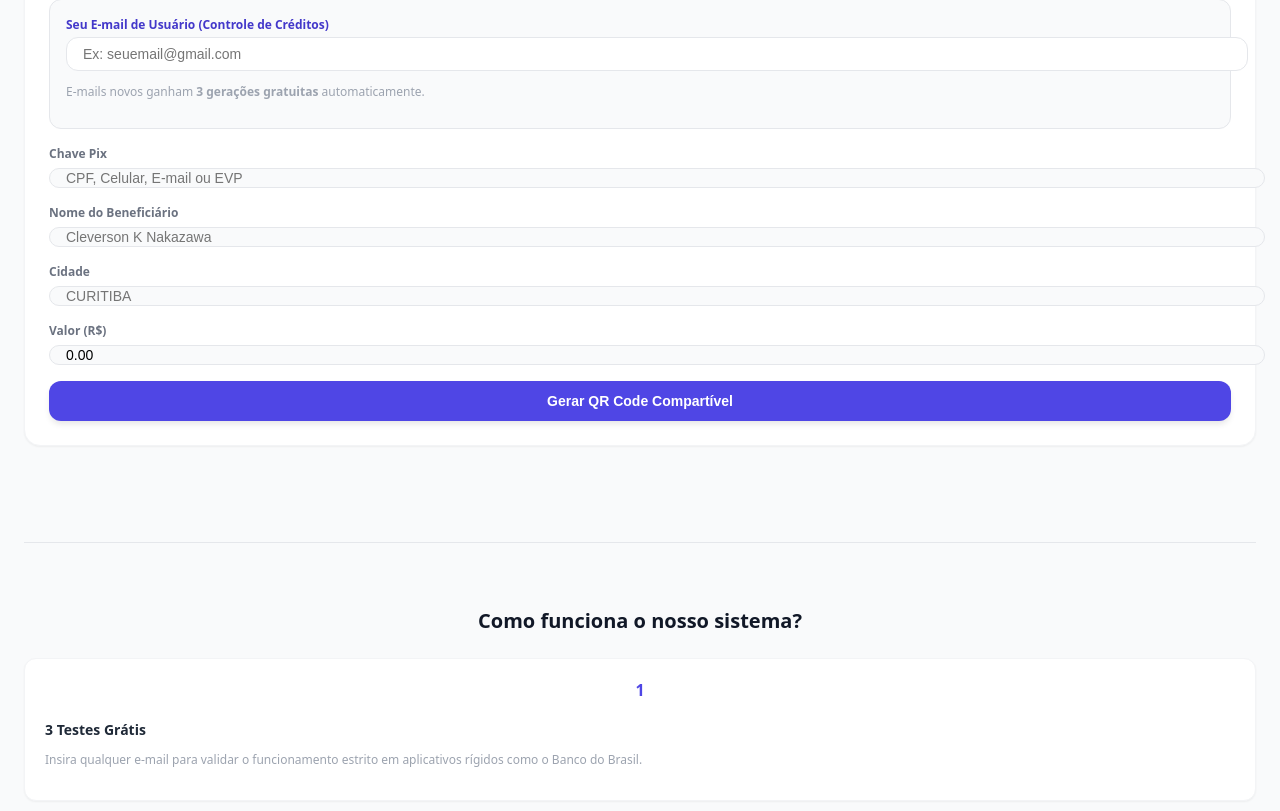
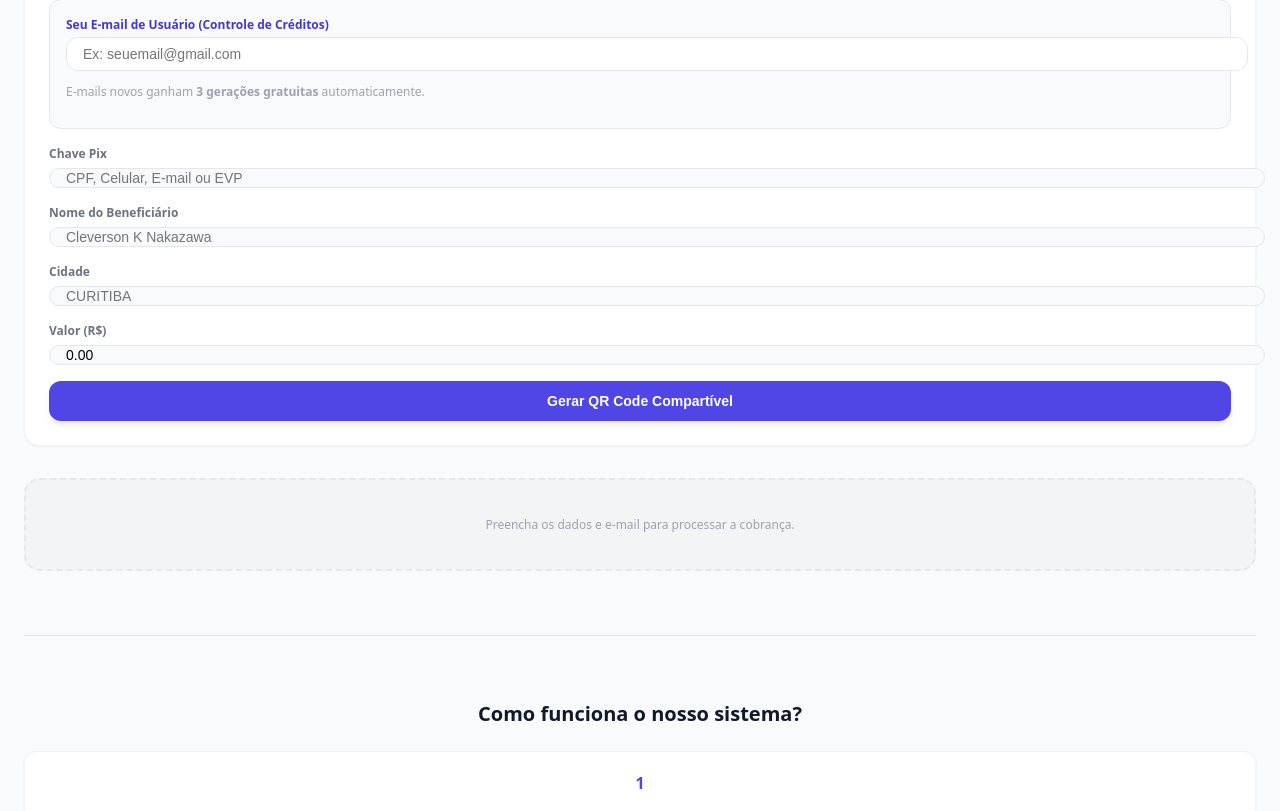
Before and after one commit to Clever1404/meu-projeto-qrcode, a FastAPI app: page / in a window 1280 px wide. Shown: the part 222-1033 px from the top of the page. Run offline with FastAPI, Linux system fonts and the light colour scheme; data that the repository does not hold is empty.

Commit message:
Add files via upload

```diff
--- a/templates/index.html
+++ b/templates/index.html
@@ -215,29 +215,44 @@
                 </form>
             </div>
 
-            <!-- Script JavaScript Corrigido para Atualização de Tela Sem Refresh -->
+               <!-- Painel de Exibição Dinâmica (QR Code do Cliente ou Checkout do Mercado Pago) -->
+            <div>
                 {% if checkout_pix %}
+                <div class="bg-gradient-to-br from-indigo-900 to-purple-950 p-6 rounded-2xl shadow-xl text-white text-center">
+                    <h3 class="font-black text-xl mb-1">Recarregar Créditos</h3>
+                    <p class="text-indigo-200 text-xs mb-4">Adquira 50 créditos por apenas <strong>R$ 19,90</strong></p>
+
+                    <div class="bg-white p-3 rounded-xl inline-block mb-4 shadow-sm">
+                        <img src="{{ checkout_qr }}" alt="Pague com Pix" class="w-40 h-40">
+                    </div>
+
+                    <label class="block text-left text-xs font-bold text-indigo-300 mb-1">Código Copia e Cola Mercado Pago:</label>
+                    <input type="text" id="mp_token" value="{{ checkout_pix }}" readonly class="w-full px-3 py-1.5 bg-indigo-950/50 border border-indigo-800 rounded-lg text-xs font-mono text-indigo-200 mb-3 text-center truncate">
+
+                    <button onclick="navigator.clipboard.writeText(document.getElementById('mp_token').value); alert('Pix Mercado Pago copiado!')"
+                        class="w-full bg-green-500 hover:bg-green-600 text-white font-bold py-2.5 rounded-xl text-sm shadow-md">
+                        Copiar Pix de Recarga
+                    </button>
+                    <p class="text-indigo-300 text-2xs mt-2">Liberação automática após o pagamento.</p>
+                </div>
+
+                <!-- O SCRIPT JAVASCRIPT FICA EMBUTIDO AQUI, DENTRO DO BLOCO DO CHECKOUT -->
                 <script>
                     const emailSolicitado = "{{ email_solicitado }}";
 
-                // Executa a checagem a cada 4 segundos
                     const intervaloChecagem = setInterval(async () => {
                         try {
-                        // Busca o saldo atualizado na rota do servidor
                             const resposta = await fetch(`/checar-creditos?email=${encodeURIComponent(emailSolicitado)}`);
-                        const dados = await resposta.json(); // <-- CORRIGIDO: de reply para resposta
+                            const dados = await resposta.json();
 
-                        // Se o saldo for maior que zero, significa que o Webhook já aprovou o pagamento
                             if (dados.creditos > 0) {
-                            clearInterval(intervaloChecagem); // Para o cronômetro
+                                clearInterval(intervaloChecagem);
 
-                            // --- ATUALIZAÇÃO VISUAL EM TEMPO REAL ---
-                            // Seleciona o card do Mercado Pago na tela e substitui pelo aviso de sucesso
                                 const painelLateral = document.querySelector('.bg-gradient-to-br');
                                 if (painelLateral) {
                                     painelLateral.innerHTML = `
                                         <div class="p-2 text-center">
-                                        <div class="w-12 h-12 bg-green-500 text-white rounded-full flex items-center justify-center mx-auto mb-4 shadow-md" style="font-size: 1.5rem; font-weight: bold;">
+                                            <div class="w-12 h-12 bg-green-500 text-white rounded-full flex items-center justify-center mx-auto mb-4 shadow-md" style="font-size: 1.5rem; font-weight: bold; line-height: 48px;">
                                                 ✓
                                             </div>
                                             <h3 class="font-black text-xl text-green-400 mb-1">Crédito Liberado!</h3>
@@ -254,9 +269,24 @@
                         }
                     }, 4000);
                 </script>
+
+                {% elif qrcode_gerado %}
+                <div class="bg-white p-6 rounded-2xl shadow-sm border border-gray-100 text-center">
+                    <span class="text-xs font-bold text-green-600 bg-green-50 px-2.5 py-1 rounded-full">QR Code Ativo</span>
+                    <div class="my-4 flex justify-center">
+                        <img src="{{ qrcode_gerado }}" alt="QR Code Pix" class="w-44 h-44 border p-2 bg-white rounded-lg border-gray-200">
+                    </div>
+                    <input type="text" id="copia_cola" value="{{ payload_final }}" readonly class="w-full px-3 py-1.5 bg-gray-50 border rounded-lg text-xs font-mono text-gray-500 mb-3 text-center truncate border-gray-200">
+                    <button onclick="navigator.clipboard.writeText(document.getElementById('copia_cola').value); alert('Código copiado!')" class="w-full bg-gray-900 hover:bg-gray-800 text-white text-sm font-bold py-2 rounded-xl shadow-md">Copiar Código</button>
+                </div>
+
+                {% else %}
+                <div class="bg-gray-100 p-6 rounded-2xl border border-gray-200 text-center text-gray-400 py-20" style="border-style:dashed; border-width:2px;">
+                    <p class="text-xs">Preencha os dados e e-mail para processar a cobrança.</p>
+                </div>
                 {% endif %}
-
-
+            </div>
+        </div>
 
         <!-- Seção de Recursos e Benefícios -->
         <div class="mt-16 text-center border-t border-gray-200 pt-12">
```
Lines whose indentation alone changed are shown as unchanged.
